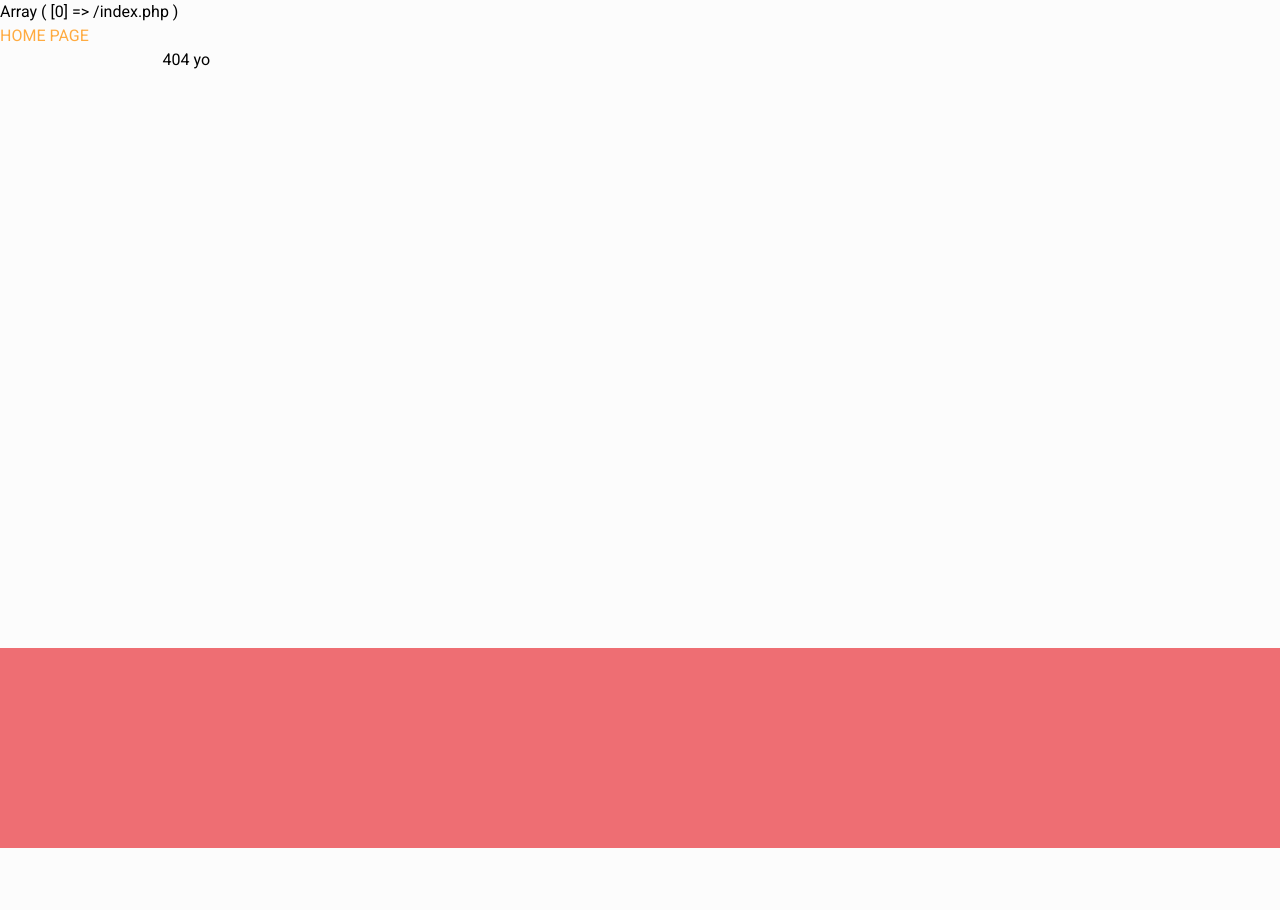
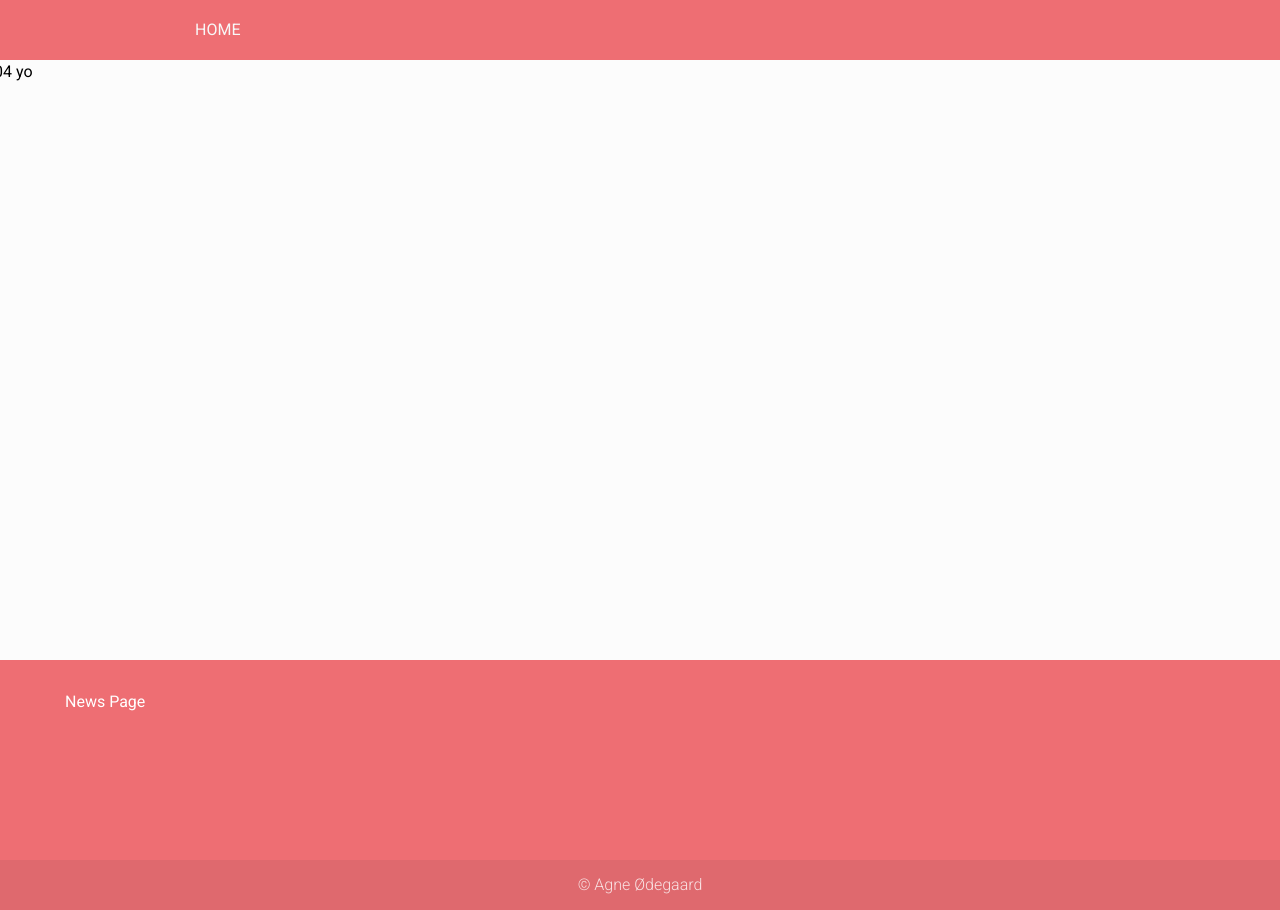
Before and after one commit to AdressaAgne/IMT3851---Assignment-2, a PHP site: page /index.php in a window 1280 px wide. Before the commit the page ends 848 px from the top, so only its background shows below. Run offline with PHP 8.4, Linux system fonts and the light colour scheme; data that the repository does not hold is empty.

Commit message:
menu, footer, pinterest style news, material it up

```diff
--- a/class/controller/news.php
+++ b/class/controller/news.php
@@ -10,7 +10,7 @@
     public function __construct(){
         //parent::__construct();
 
-        $news = parent::$sql->select("news");
+        $news = parent::$sql->select("news ORDER BY timestamp DESC");
         foreach($news as $newsPage){
             $this->addNews(new NewsPage($newsPage['id'], $newsPage['title'], $newsPage['article'], $newsPage['preview'], $newsPage['author'], $newsPage['image'], $newsPage['style']));
         }
@@ -26,6 +26,10 @@
 
     public function get_news($permalink){
         return $this->news[$permalink];
+    }
+
+    public function get_first(){
+        return array_values($this->news)[0];
     }
 
     /**
--- a/class/controller/pages.php
+++ b/class/controller/pages.php
@@ -13,7 +13,7 @@
         parent::__construct();
 
         // Add Pages            Path, Page Title, Page Header text, File, isVisible, $_GET
-        $this->addPage(new Page("/", "Home Page", 'Welcome','index.php', true));
+        $this->addPage(new Page("/", "Home", '','index.php', true));
         $this->addPage(new Page("/news", "News Item", 'News item', 'newsItem.php', false, ['news']));
         $this->addPage(new Page("/random", "Browser Random News", 'Browse news', 'index.php', false));
 
@@ -30,7 +30,6 @@
         $key = explode(parent::$config['get_devider'], $_SERVER['REQUEST_URI']);
         array_shift($key);
         $key[0] = "/{$key[0]}";
-        print_r($key);
         if(array_key_exists($key[0] , $this->pages)){
             $this->pages[$key[0]]->setVars($key);
             return $this->currentPage = $this->pages[$key[0]];
--- a/index.php
+++ b/index.php
@@ -5,6 +5,7 @@
 <head>
     <!--    Basic Meta tags     -->
     <meta charset="UTF-8">
+    <meta name="viewport" content="width=device-width, initial-scale=1">
     <meta name="application-name" content="Newspaper">
     <meta name="author" content="Agne Ødegaard">
     <meta name="description" content="Online newspaper site, made for Assignment 2 at NTNU Gjøvik IMT3851">
@@ -25,20 +26,18 @@
 </head>
 <body>
     <!--    Menu     -->
-    <menu>
+    <nav>
         <div class="row">
             <div class="col col--4-of-4">
                 <?php include($app->get_menu()); ?>
             </div>
         </div>
-    </menu>
+    </nav>
 
     <!--    Page Content     -->
     <main>
         <div class="row">
-            <div class="col col--3-of-4 col--centered">
                 <?php include($app::$config['view_folder'].$app::$page->get_content()); ?>
-            </div>
         </div>
     </main>
     <!--    HTML Footer     -->
--- a/scss/main.scss
+++ b/scss/main.scss
@@ -32,6 +32,8 @@
 * Cards:
 */
 .card{
+    width: 100%;
+    margin-bottom: 15px;
     font-weight: 300;
     background-color: #fff;
     border-radius: 2px;
@@ -54,6 +56,7 @@
             left: 20px;
             color: #f8f8f8;
             text-transform: none;
+            text-shadow: 0px 2px 0px black;
         }
     }
     &__content{
@@ -67,13 +70,70 @@
 }
 
 /**
+* Material Design:
+* Hero Header:
+*/
+.hero{
+    height: 50vh;
+    margin-bottom: 50px;
+    position: relative;
+    background-size: cover;
+    background-position: center center;
+
+    &__content{
+        position: absolute;
+        font-size: 24px;
+        bottom: 40px;
+        color: #f8f8f8;
+        text-transform: none;
+        text-shadow: 0px 2px 0px black;
+        & a{
+            color: #f8f8f8;
+        }
+    }
+}
+
+/**
+* Material Design:
+* Navbar:
+*/
+nav{
+    background-color: #ee6e73;
+    width: 100%;
+//    top: 0px;
+//    left: 0px;
+//    z-index: 9999;
+//    position: fixed;
+}
+
+.menu{
+    display: inline-block;
+    list-style: none;
+    height: 60px;
+    line-height: 60px;
+    &__item{
+        a {
+            color: #f8f8f8;
+            height: 60px;
+            display: inline-block;
+            padding: 0px 20px;
+            line-height: 60px;
+            &:hover{
+                color: rgba(255,255,255,0.8);
+                background-color: darken(#ee6e73, 2%);
+            }
+        }
+    }
+}
+
+/**
 * Links
 *
 */
 a{
     color: #ffab40;
     text-decoration: none;
-    transition: color .3s ease;
+    transition: all .2s ease;
     text-transform: uppercase;
 
     &:hover{
@@ -95,6 +155,9 @@
 *
 */
 footer{
+    color: white;
+    padding: 30px 50px;
+    box-sizing: border-box;
     height: 250px;
     width: 100%;
     background-color: #ee6e73;
@@ -106,6 +169,7 @@
  .footer__copyright{
     position: absolute;
     bottom: 0px;
+    left: 0px;
     width: 100%;
     height: 50px;
     line-height: 50px;
--- a/scss/toast.scss
+++ b/scss/toast.scss
@@ -51,7 +51,7 @@
 $toast-col-groups: (3, 4) !default;
 
 // Gutter width
-$toast-gutter-width: 20px !default;
+$toast-gutter-width: 15px !default;
 
 // Breakpoints
 $toast-breakpoint-medium: 700px !default;
--- a/view/main/footer.php
+++ b/view/main/footer.php
@@ -1,4 +1,7 @@
 <footer>
+    <div class="col col--3-of-4">
+        <p>News Page</p>
+    </div>
     <div class="footer__copyright">
         <p>© Agne Ødegaard</p>
     </div>
--- a/view/main/menu.php
+++ b/view/main/menu.php
@@ -1,7 +1,9 @@
-<ul>
-    <?php foreach($pages as $page){
-        if($page->isVisible()){
-            echo '<li> <a href="'.$page->get_url().'">' .$page->get_title() . '</a></li>';
-        }
-    } ?>
-</ul>
+<div class="col col--3-of-4 col--centered">
+    <ul class="menu">
+        <?php foreach($pages as $page){
+            if($page->isVisible()){
+                echo '<li class="menu__item"> <a href="'.$page->get_url().'">' .$page->get_title() . '</a></li>';
+            }
+        } ?>
+    </ul>
+</div>
--- a/view/news/1-of-3.php
+++ b/view/news/1-of-3.php
@@ -1,5 +1,4 @@
-<article class="col col--1-of-3">
-    <div class="card">
+<article class="card">
     <a href="/news/<?= $newsPage->get_permalink() ?>">
         <div class="card__image" style="background-image: url(<?= $newsPage->get_ImageSource() ?>);">
             <div class="card__image--text"><?= $newsPage->get_title()?></div>
@@ -11,5 +10,4 @@
     <div class="card__action">
         <a href="/news/<?= $newsPage->get_permalink() ?>">View</a>
     </div>
-    </div>
 </article>
```
Also changed, not shown: css/main.css (+1 -1 lines), view/index.php (+41 -3 lines), view/news/header.php (+7 -3 lines), view/newsItem.php (+12 -5 lines). Lines whose indentation alone changed are shown as unchanged.
